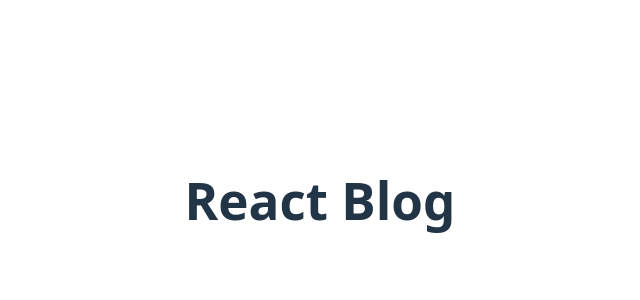
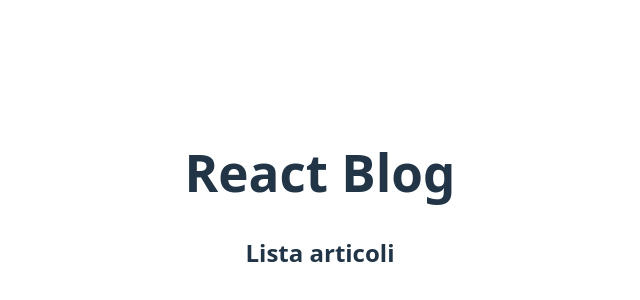
Before and after one commit to GabrielaTumfart/react-form, a React (Vite) app: page / in a window 1280 px wide. Shown: the part 200-500 px from the top of the page, without its empty margins (320-960 px from the left). Built offline with nearby package versions, Linux system fonts and the light colour scheme.

Commit message:
creo un h2

```diff
--- a/src/App.jsx
+++ b/src/App.jsx
@@ -22,6 +22,7 @@
     <>
 
         <h1>React Blog</h1>
+        <h2>Lista articoli</h2>
 
     </>
   )
```
